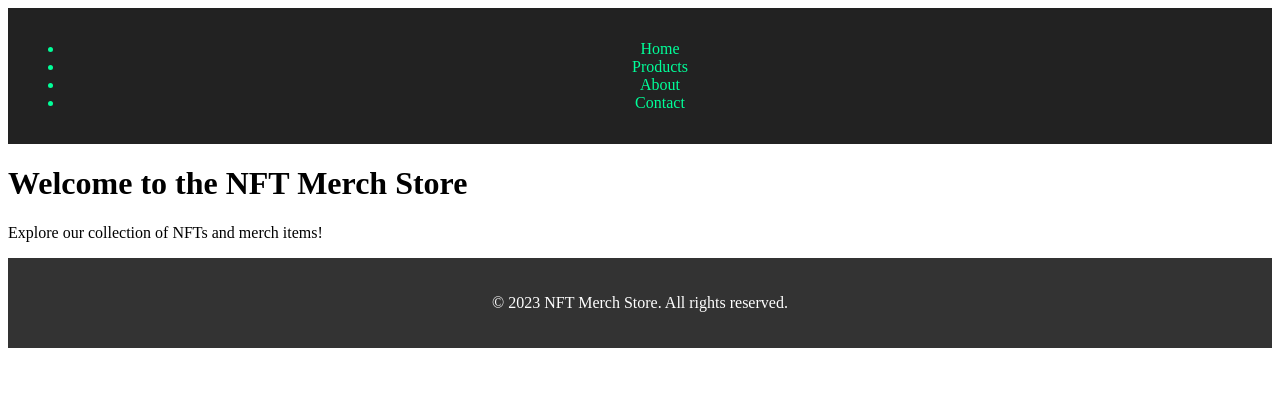
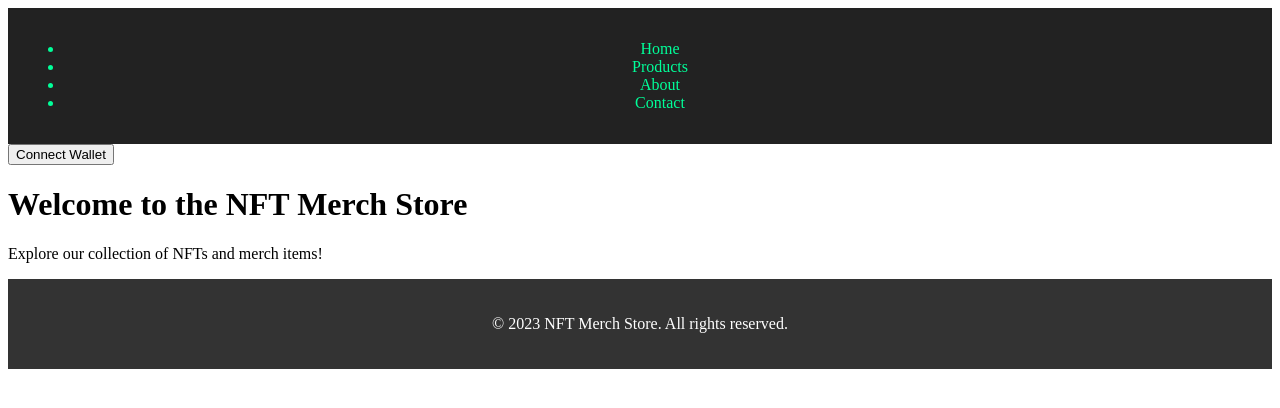
Before and after one commit to DesperadoMonkeyCrypto/frontend, a React (Create React App) app: page / in a window 1280 px wide. Shown: the top 408 px of the page. Built offline with nearby package versions, Linux system fonts and the light colour scheme; no server answers.

Commit message:
modified:   package-lock.json 	modified:   package.json 	modified:   src/App.js 	modified:   src/components/Products.js 	modified:   src/components/WalletConnect.js

```diff
--- a/src/App.js
+++ b/src/App.js
@@ -6,19 +6,24 @@ import Header from './components/Header';
 import Footer from './components/Footer';
 import Home from './components/Home';
 import Products from './components/Products';
+import WalletConnect from './components/WalletConnect';
 
 const App = () => {
+    const [walletAddress, setWalletAddress] = useState(null);
     const [products, setProducts] = useState([]);
 
+    const handleWalletConnect = (address) => {
+        setWalletAddress(address);
+    };
+
     useEffect(() => {
-        // Fetch products from backend
         const fetchProducts = async () => {
             try {
                 const response = await fetch(`${process.env.REACT_APP_BACKEND_URL}/api/printful/products`);
                 const data = await response.json();
                 setProducts(data.result);
             } catch (error) {
-                console.error("Error fetching products:", error);
+                console.error('Error fetching products:', error);
             }
         };
 
@@ -28,6 +33,7 @@ const App = () => {
     return (
         <Router>
             <Header />
+            <WalletConnect onWalletConnect={handleWalletConnect} />
             <main>
                 <Routes>
                     <Route path="/" element={<Home />} />
--- a/src/components/Products.js
+++ b/src/components/Products.js
@@ -1,7 +1,7 @@
 // frontend/src/components/Products.js
 
 import React from 'react';
-import ProductList from './components/ProductList';
+import ProductList from './ProductList'; // Ensure this path is correct
 
 const Products = ({ products }) => (
     <div className="products-container">
--- a/src/components/WalletConnect.js
+++ b/src/components/WalletConnect.js
@@ -1,9 +1,10 @@
-// src/components/WalletConnect.js
+// frontend/src/components/WalletConnect.js
+
 import React, { useState } from 'react';
 import Web3 from 'web3';
 import detectEthereumProvider from '@metamask/detect-provider';
 
-const WalletConnect = () => {
+const WalletConnect = ({ onWalletConnect }) => {
     const [account, setAccount] = useState(null);
 
     const connectWallet = async () => {
@@ -14,6 +15,7 @@ const WalletConnect = () => {
                 await provider.request({ method: 'eth_requestAccounts' });
                 const accounts = await web3.eth.getAccounts();
                 setAccount(accounts[0]);
+                onWalletConnect(accounts[0]);
             } catch (error) {
                 console.error('User denied account access');
             }
```
Also changed, not shown: package.json (+1 -6 lines), 1 other file (tests, documents, lock files or other folders). Lines whose indentation alone changed are shown as unchanged.
